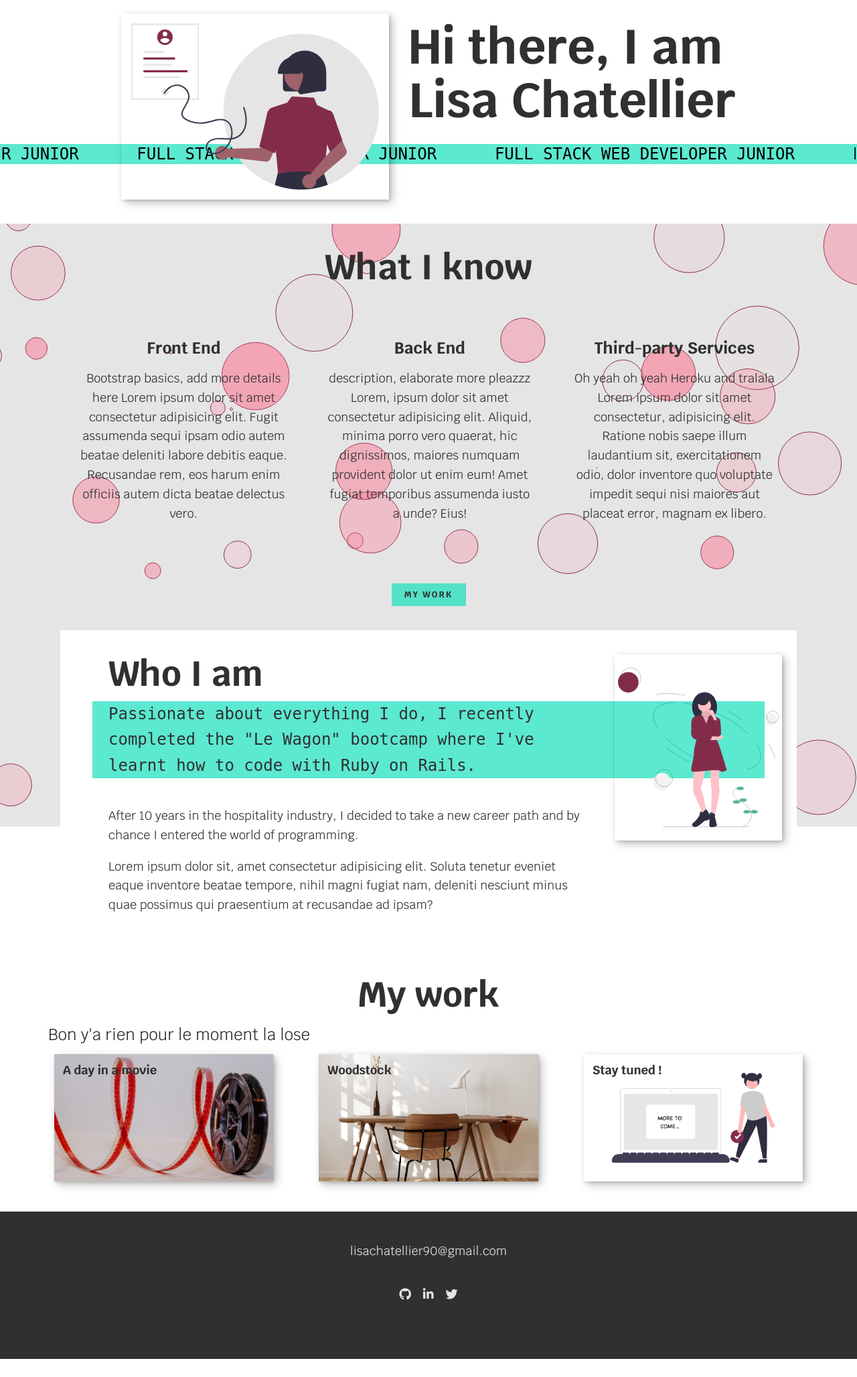
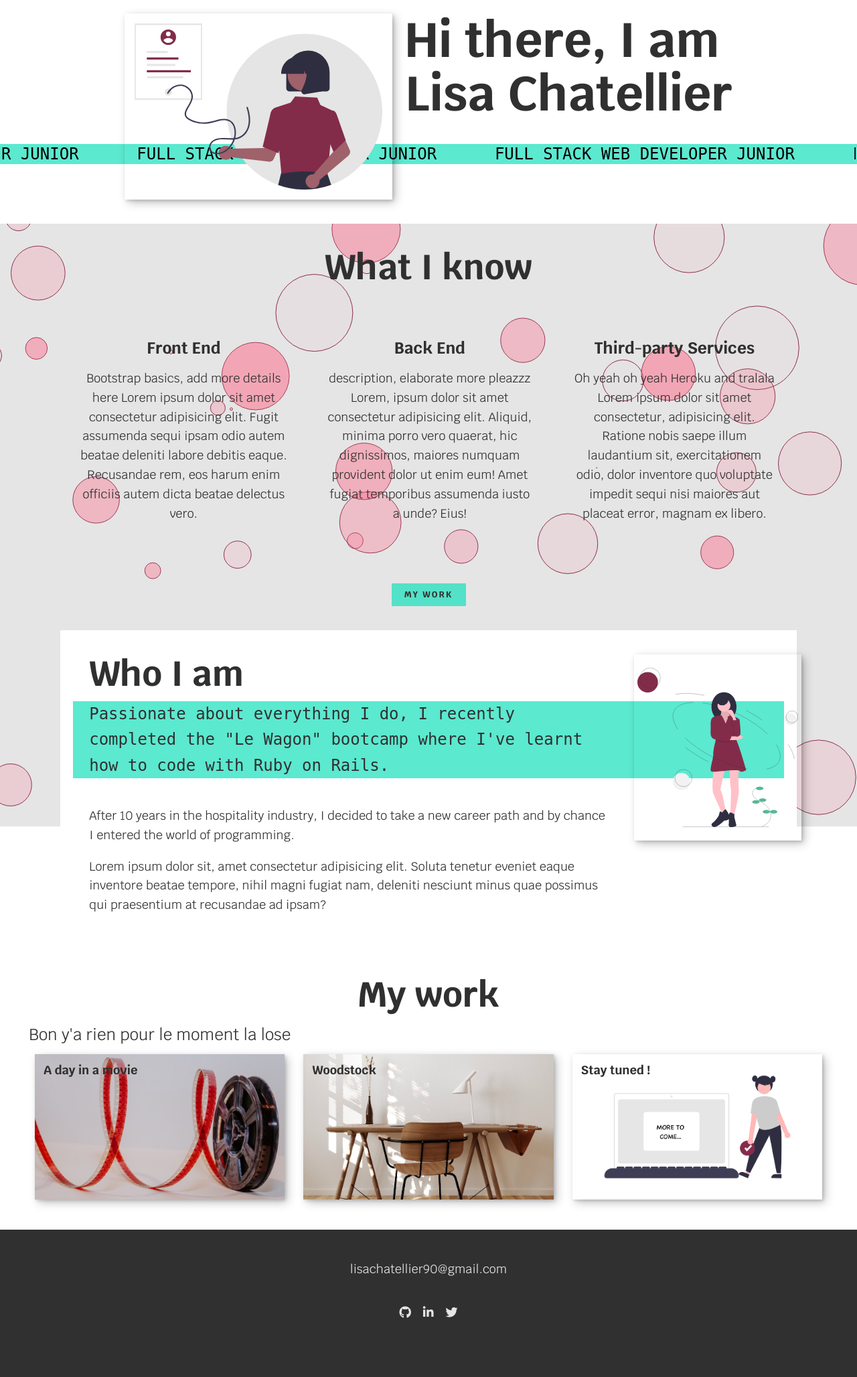
Before and after one commit to shinboram-90/cv-portfolio, a PHP site: page / in a window 1280 px wide. Shown: the part 95-2151 px from the top of the page at 67% size. Before the commit the page ends 2124 px from the top, so only its background shows below. Run offline with PHP 8.4, Linux system fonts and the light colour scheme; some web fonts are replaced.

Commit message:
improvment

```diff
--- a/assets/css/style.css
+++ b/assets/css/style.css
@@ -16,8 +16,8 @@
   --clr-accent: rgba(22, 224, 189, 0.7);
   /* #16e0bd; plus flashy ptet mieux*/
 
-  --fs-h1: 3rem;
-  --fs-h2: 2.25rem;
+  --fs-h1: 2rem;
+  --fs-h2: 1.7rem;
   --fs-h3: 1.25rem;
   --fs-body: 1rem;
 
@@ -129,7 +129,7 @@ h3 {
 }
 
 section {
-  padding: 2em 4em;
+  padding: 2em 2.4em;
 }
 
 /* NAVBAR */
@@ -271,11 +271,6 @@ header {
     grid-template-columns: min-content max-content;
   }
 
-  h1 {
-    padding-top: 10px;
-    padding-left: 10px;
-  }
-
   .intro__img {
     grid-area: img;
     min-width: 400px;
@@ -400,8 +395,8 @@ header {
 
 .portfolio {
   display: grid;
-  grid-template-columns: repeat(auto-fit, minmax(300px, 1fr));
-  grid-gap: 50px;
+  grid-template-columns: repeat(auto-fit, minmax(200px, 1fr));
+  grid-gap: 10px;
 }
 
 .portfolio__title {
@@ -496,7 +491,7 @@ header {
 
 @media (max-width: 600px) {
   #particles-js {
-    height: 2000px;
+    height: 1600px;
   }
 }
 
```
